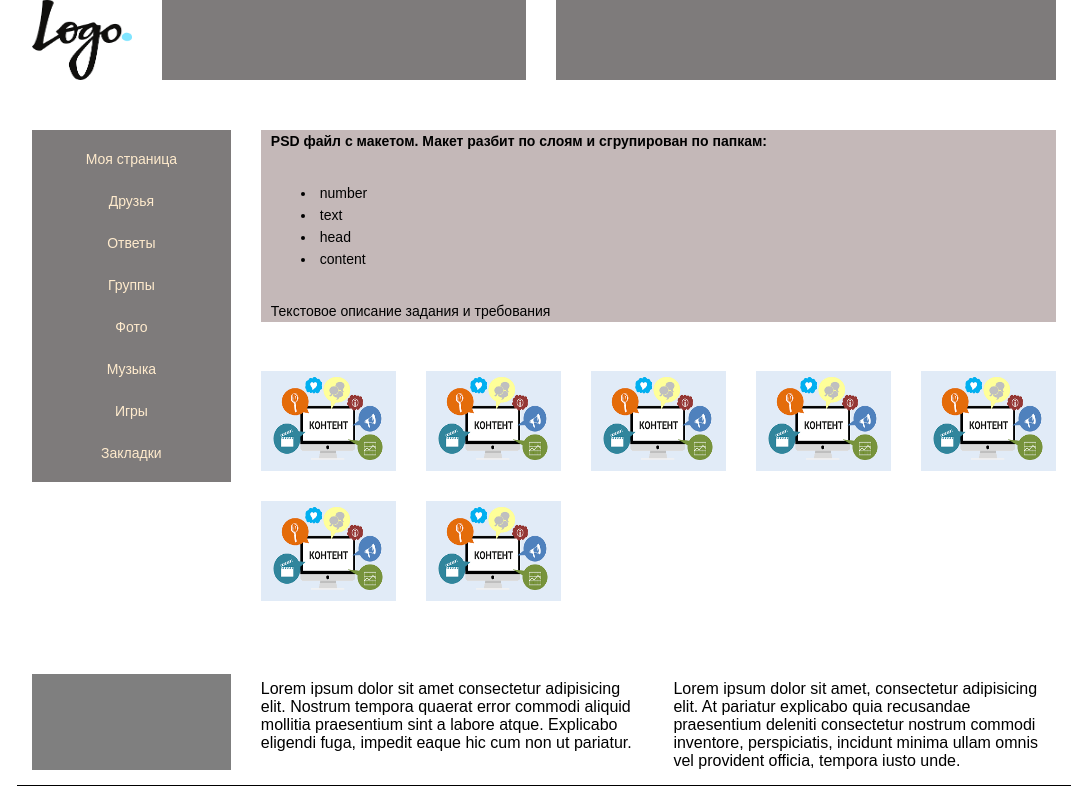
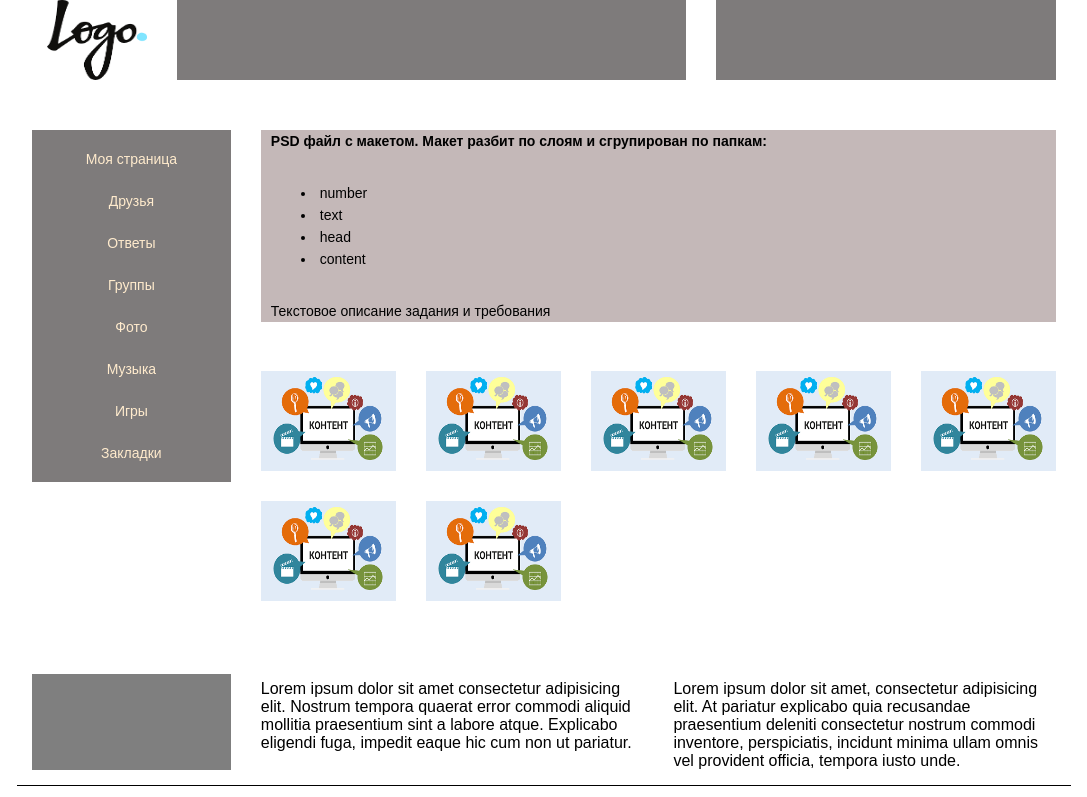
Before and after one commit to Yar0slavv/Test, a website: page src/index.html in a window 1280 px wide. Shown: the top 797 px of the page, without its empty margins (96-1183 px from the left). Drawn offline with Linux system fonts and the light colour scheme.

Commit message:
finish header

```diff
--- a/src/index.html
+++ b/src/index.html
@@ -10,12 +10,16 @@
     <header >
         <nav>
             <div class="container">
-                <div class="menu">
-                    <a href="#"><img src="img/logo.png" alt="Logo" class="menu__logo"></a>
-                    <div class="menu__items"></div>
+               <div class="row">
+                <div class="menu col">
+                    <div class="col">
+                        <a href="#"><img src="img/logo.png" alt="Logo" class="menu__logo"></a>
+                    </div>
+                    <div class="menu__items col"></div>
                     <div class="menu__items2"></div>
                 </div>
             </div>
+               </div>
         </nav>
     </header>
 
--- a/src/sass/blocks/_header.scss
+++ b/src/sass/blocks/_header.scss
@@ -6,6 +6,7 @@ header{
 }
 .menu {
     display: flex;
+    width: 100%;
     justify-content: space-between;
     &__logo{
         display: flex;
@@ -16,13 +17,14 @@ header{
     }
     &__items{
         display: flex;
-        width: 364px;
+        width: 60%;
         height: 80px;
         background: rgb(126, 123, 123);
     }
     &__items2{
         display: flex;
-        width: 500px;
+        width: 40%;
+        margin-left: 15px;
         height: 80px;
         background: rgb(126, 123, 123);
 
```
Also changed, not shown: src/css/style.min.css, 1 other file.
